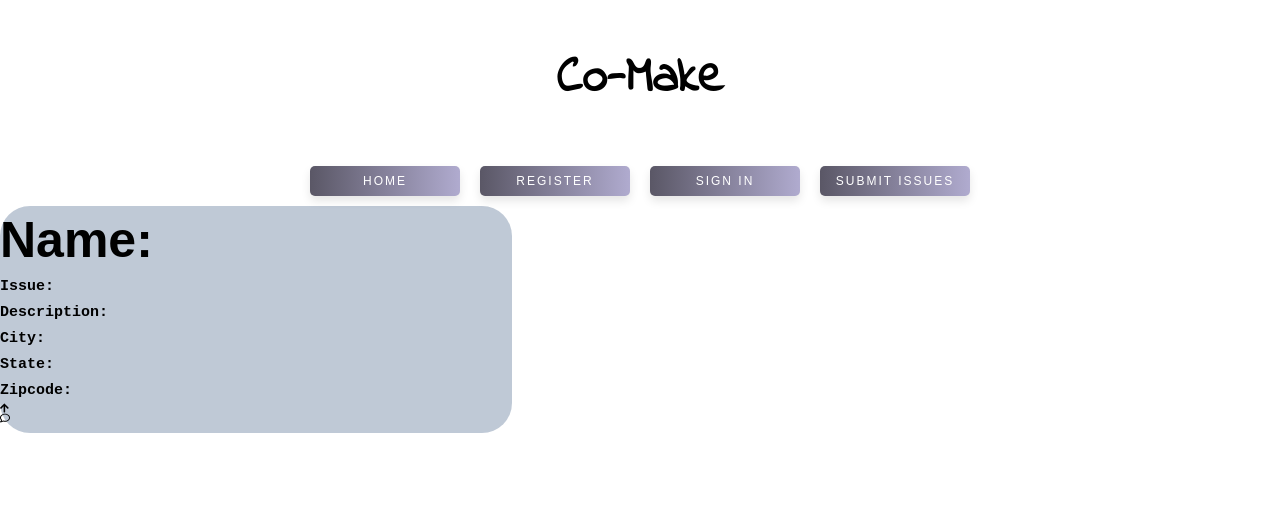
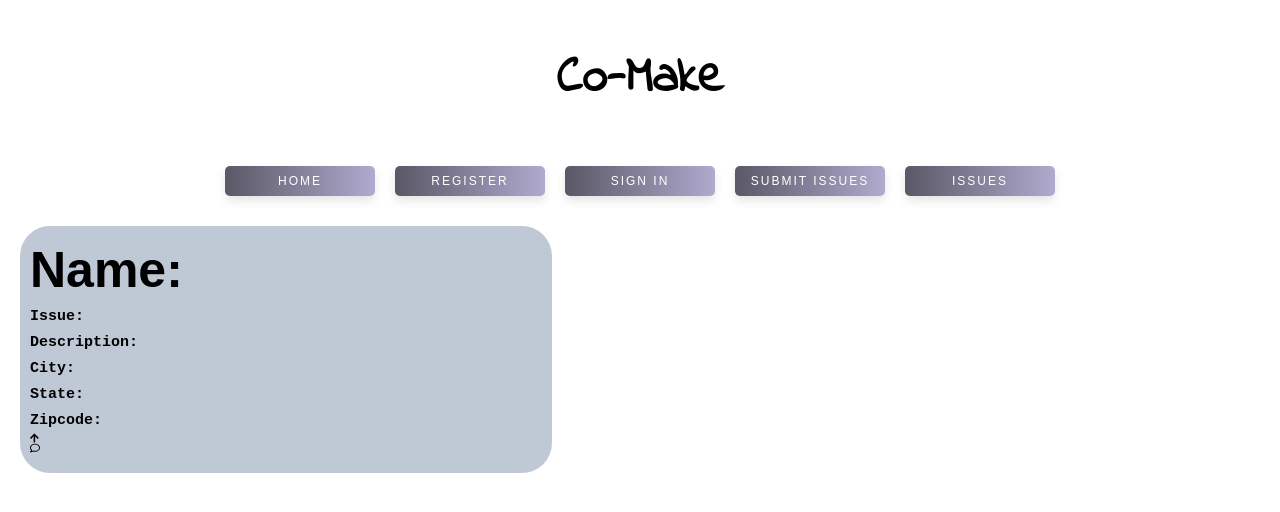
Before and after one commit to bw-co-make-1/front-end, a React (Create React App) app in the folder co-make-app/: page /IssueCards in a window 1280 px wide. Shown: the top 512 px of the page. Built offline with nearby package versions, Linux system fonts and the light colour scheme.

Commit message:
made changes

```diff
--- a/co-make-app/src/App.css
+++ b/co-make-app/src/App.css
@@ -26,6 +26,7 @@ Navbar {
   width: 100%;
   flex-wrap: wrap;
   justify-content: space-evenly;
+  align-content: center;
 }
 
 .CardClass {
--- a/co-make-app/src/App.js
+++ b/co-make-app/src/App.js
@@ -2,7 +2,6 @@ import React from 'react';
 import {Route} from 'react-router-dom';
 
 import  NavigationBar  from './component/Navbar';
-
 import SubmitIssuesForm from './component/SubmitIssuesForm';
 import RegistrationForm from './component/RegistrationForm';
 import SignInForm from './component/SignInForm';
@@ -21,7 +20,7 @@ function App() {
     <div className="App">
       <NavigationBar/>
      </div>
-     <Route exact path='/'>Home</Route>
+     <Route exact path='/' ></Route>
       <Route path='/register'>
         <RegistrationForm/>
       </Route>
--- a/co-make-app/src/component/IssueCards.js
+++ b/co-make-app/src/component/IssueCards.js
@@ -10,14 +10,12 @@ import '../App.css';
 
 function IssueCards(issues) {
 
-    const [vote, newVotes] = useState();
-    const newVote = () => {
-    newVotes(vote + 1);
-    }
+
    const issue = [{ name: "Brianna", issue: "potholes", description: "Big, ugly soul swallowing pothole at 5th and main", city: "Auburn Hills", state: "MI", zip_Code:27508  }, { name: "Holly", issue: "yard waste", description: "Neighbor puts leaf piles on the street after seasonal pickup and leaves it for months at a time", city: "Raleigh", state: "NC", zip_Code:27608 }]
 
     return (
         <ContainerDiv>
+
             <h1>Name: { issue.name }</h1>
             <StyledH2>Issue: { issue.issue } </StyledH2>
             <StyledH2>Description: { issue.description } </StyledH2>
@@ -25,7 +23,8 @@ function IssueCards(issues) {
             <StyledH2>City: { issue.city } </StyledH2>
             <StyledH2>State: { issue.state } </StyledH2>
             <StyledH2>Zipcode: { issue.zip_Code } </StyledH2>
-            <IssueVotes clickEvent = {newVote} vote = {vote}/>
+            <IssueVotes/>
+
         </ContainerDiv>
 
 
--- a/co-make-app/src/component/IssueVotes.js
+++ b/co-make-app/src/component/IssueVotes.js
@@ -1,16 +1,24 @@
-import React from "react";
+import React, { useState } from "react";
 import { FontAwesomeIcon} from '@fortawesome/react-fontawesome';
 import { faComment} from '@fortawesome/free-regular-svg-icons';
 import { faArrowUp } from '@fortawesome/free-solid-svg-icons';
+
+
 const IssueVotes = props => {
+  const [vote, newVotes] = useState(0);
+  const newVote = () => {
+    console.log(vote)
+  newVotes(vote + 1);
+  }
   return (
+
     <div>
       <div
         className="IssueVotes-section"
         key="IssueVotes-icons-container"
       >
         <div className="IssueVotes-section-wrapper">
-          <FontAwesomeIcon icon={faArrowUp} onClick = {props.clickEvent} />
+          <FontAwesomeIcon icon={faArrowUp} onClick = {() => newVote()}/>
         </div>
         <div className="IssueVotes-section-wrapper">
           <FontAwesomeIcon icon={faComment} />
--- a/co-make-app/src/component/Navbar.js
+++ b/co-make-app/src/component/Navbar.js
@@ -29,6 +29,11 @@ const NavigationBar = () => {
                 Submit Issues
                 </Button>
             </Link>
+            <Link to={'/IssueCards'}>
+                <Button>
+                    Issues
+                </Button>
+            </Link>
       </Navbar>
 
     </div>
--- a/co-make-app/src/component/Styles.js
+++ b/co-make-app/src/component/Styles.js
@@ -12,8 +12,8 @@ import styled from 'styled-components';
         line-height: 1px;
         background-color: rgba(176, 188, 204, 0.8);
         width: 40%;
-        margin-bottom: 25px;
-        margin-right: 45px;
+        margin: 20px;
+        padding: 10px;
         border-radius: 30px;
         h1 {
             font-family: ${ShadowsIntoLightTwo}, sans-serif;
```
